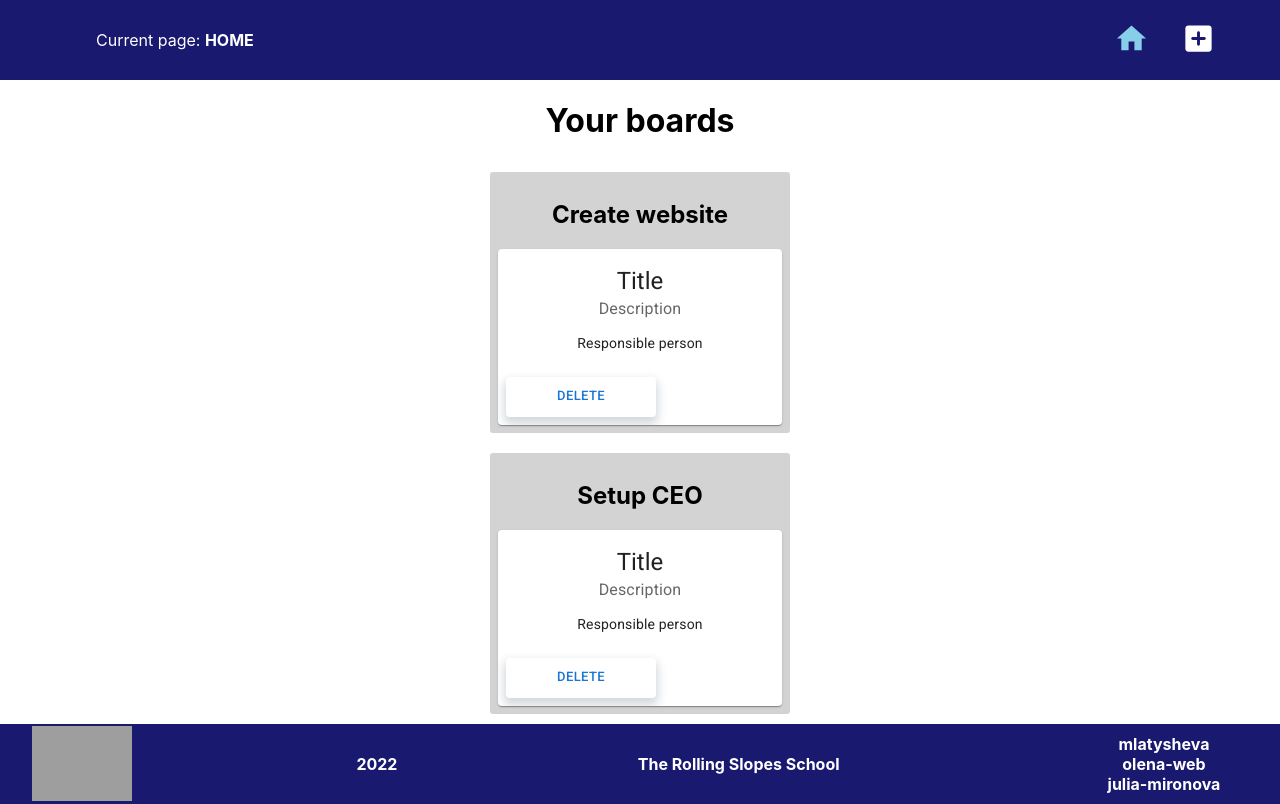
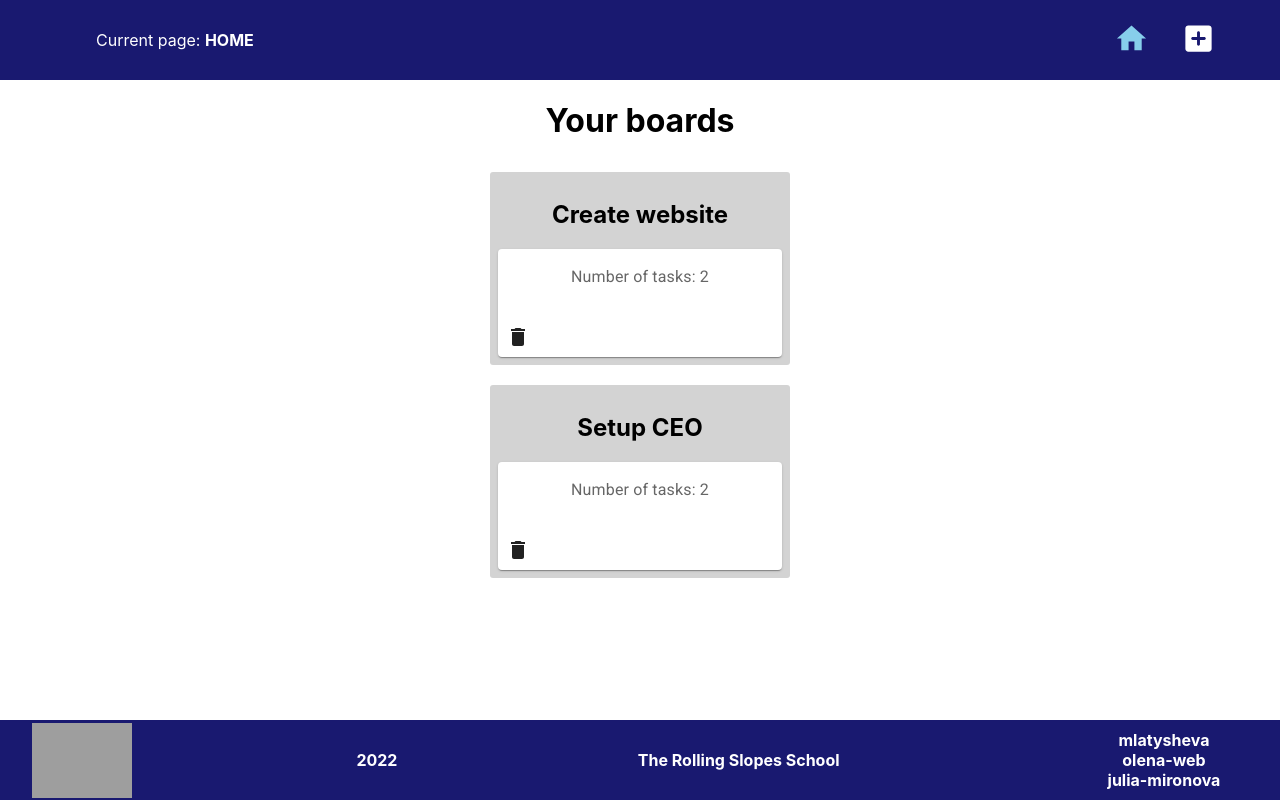
Before and after one commit to mlatysheva/project-management-app, a React (Create React App) app in the folder project-management-app/: page / in a window 1280 px wide. Built offline with nearby package versions, Linux system fonts and the light colour scheme; grey boxes are pictures that could not be loaded.

Commit message:
feat: add main-route board previews

```diff
--- a/project-management-app/src/components/Board/CreateBoard.tsx
+++ b/project-management-app/src/components/Board/CreateBoard.tsx
@@ -4,7 +4,7 @@ import { BoardColumn } from './BoardColumn';
 export default function CreateBoard() {
   return (
     <div className="main">
-      <h1>Adding a new board</h1>
+      <h1>Add a new board</h1>
       <div className="column-container">
         <BoardColumn title="To do" tasks={[]} />
         <BoardColumn title="Doing" tasks={[]} />
--- a/project-management-app/src/components/Board/TaskCard.tsx
+++ b/project-management-app/src/components/Board/TaskCard.tsx
@@ -1,30 +1,9 @@
-import Box from '@mui/material/Box';
 import Card from '@mui/material/Card';
 import CardActions from '@mui/material/CardActions';
 import CardContent from '@mui/material/CardContent';
-import Button from '@mui/material/Button';
+import Tooltip from '@mui/material/Tooltip';
 import Typography from '@mui/material/Typography';
-import React from 'react';
-
-const styles = {
-  box: {
-    display: 'inline-block',
-    mx: '2px',
-    transform: 'scale(0.8)',
-  },
-  card: {
-    minWidth: 275,
-  }
-}
-
-const bull = (
-  <Box
-    component="span"
-    style={styles.box}
-  >
-    •
-  </Box>
-);
+import DeleteIcon from '@mui/icons-material/Delete'
 
 export const TaskCard = () => {
   return (
@@ -41,7 +20,9 @@ export const TaskCard = () => {
         </Typography>
       </CardContent>
       <CardActions>
-        <Button size="small">Delete</Button>
+        <Tooltip title="Delete task">
+          <DeleteIcon />
+        </Tooltip>
       </CardActions>
     </Card>
   )
--- /dev/null
+++ b/project-management-app/src/components/Home/BoardPreviewCard.tsx
@@ -0,0 +1,41 @@
+import Card from '@mui/material/Card';
+import CardActions from '@mui/material/CardActions';
+import CardContent from '@mui/material/CardContent';
+import Tooltip from '@mui/material/Tooltip';
+import Typography from '@mui/material/Typography';
+import DeleteIcon from '@mui/icons-material/Delete'
+
+interface BoardPreviewCardProps {
+  title: string;
+  noOfTasks: number;
+}
+
+const styles = {
+  container: {
+    width: 300,
+    margin: 10,
+    backgroundColor: "lightgrey",
+    borderRadius: 3,
+    padding: 8,
+  }
+};
+
+export const BoardPreviewCard = (props: BoardPreviewCardProps) => {
+  return (
+    <div style={styles.container}>
+      <h2>{props.title}</h2>
+      <Card className="card" sx={{ minWidth: 275 }}>
+        <CardContent>
+          <Typography sx={{ mb: 1.5 }} color="text.secondary">
+            Number of tasks: {props.noOfTasks}
+          </Typography>
+        </CardContent>
+        <CardActions>
+          <Tooltip title="Delete board">
+            <DeleteIcon />
+          </Tooltip>
+        </CardActions>
+      </Card>
+    </div>
+  )
+};
--- a/project-management-app/src/components/Home/Home.tsx
+++ b/project-management-app/src/components/Home/Home.tsx
@@ -1,6 +1,7 @@
 import { connect } from 'react-redux';
 import { ListProps, ListsProps } from '../../reducers/listReducer';
 import { BoardColumn } from '../Board/BoardColumn';
+import { BoardPreviewCard } from './BoardPreviewCard';
 
 type TitleProps = {
   title: string;
@@ -15,7 +16,7 @@ export function Home(props: ListsProps) {
   return (
     <div className="main">
       <Title title="Your boards" />
-      { lists.map((list: ListProps) => <BoardColumn title={list.title} tasks={list.tasks} />)}
+      { lists.map((list: ListProps) => <BoardPreviewCard title={list.title} noOfTasks={list.tasks.length} />)}
     </div>
   );
 }
--- a/project-management-app/src/store/store.ts
+++ b/project-management-app/src/store/store.ts
@@ -2,8 +2,13 @@ import { configureStore } from '@reduxjs/toolkit';
 import rootReducer from  '../reducers';
 
 const defaultState = {
-  username: ''
+  user: {
+    userName: '',
+    login: '',
+    password: '',
+  }
 }
+
 const reducer = (state = defaultState, action: { type: string; payload: string; }) => {
   switch (action.type) {
     case "ADD_LOGIN":
```
Also changed, not shown: project-management-app/src/components/Board/BoardColumn.tsx (line endings or trailing spaces).
